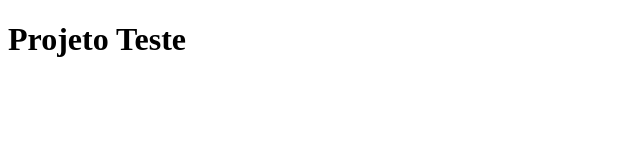
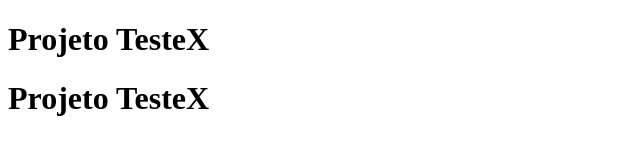
Before and after one commit to developerWelligton/testeGit, a plain HTML site: page index.html in a window 1280 px wide. Shown: the whole page, without its empty margins (0-640 px from the left). Drawn offline with Linux system fonts and the light colour scheme.

Commit message:
adicionando H1

```diff
--- a/index.html
+++ b/index.html
@@ -8,7 +8,8 @@
 </head>
 <body>
 
-    <h1>Projeto Teste</h1>
+    <h1>Projeto TesteX</h1>
+    <h1>Projeto TesteX</h1>
 
 </body>
 </html>
```
